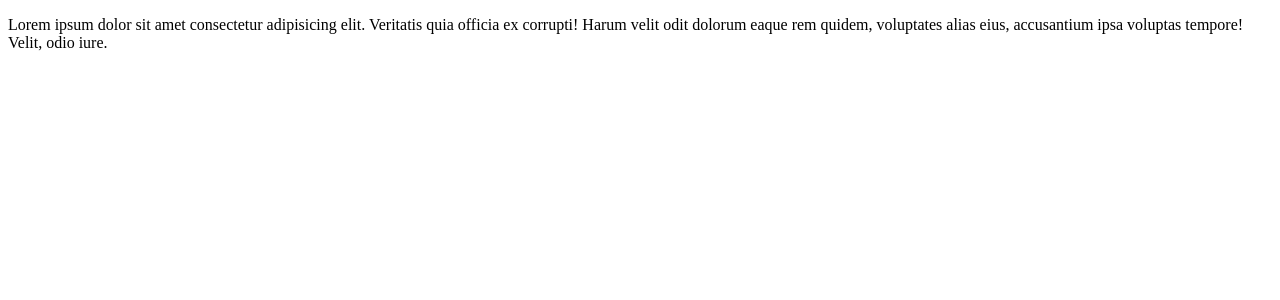
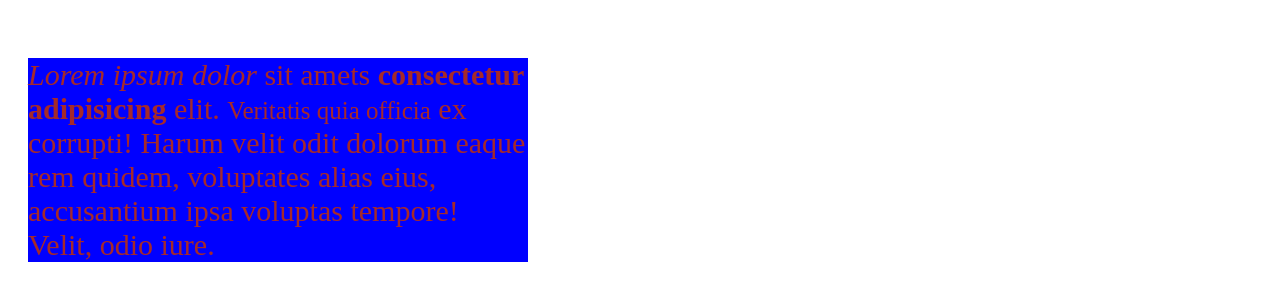
Before and after one commit to ARabuRaihan/first-html-ripo, a plain HTML site: page index.html in a window 1280 px wide. Drawn offline with Linux system fonts and the light colour scheme.

Commit message:
added div

```diff
--- a/index.html
+++ b/index.html
@@ -4,8 +4,21 @@
   <meta charset="UTF-8">
   <meta name="viewport" content="width=device-width, initial-scale=1.0">
   <title>first html ripo</title>
+  <style>
+    .demo{
+      color: brown;
+      background: blue;
+      font-size: 30px;
+    }
+    #blog{
+      margin: 20px: solid color;
+      height: 60px;
+      width: 500px;
+      padding: 20px ;
+    }
+  </style>
 </head>
 <body>
-  <p>Lorem ipsum dolor sit amet consectetur adipisicing elit. Veritatis quia officia ex corrupti! Harum velit odit dolorum eaque rem quidem, voluptates alias eius, accusantium ipsa voluptas tempore! Velit, odio iure.</p>
+  <div id="blog"><p class="demo"><em>Lorem ipsum dolor</em> sit amets <strong> consectetur adipisicing</strong> elit. <small>Veritatis quia officia</small> ex corrupti! Harum velit odit dolorum eaque rem quidem, voluptates alias eius, accusantium ipsa voluptas tempore! Velit, odio iure.</p></div>
 </body>
 </html>
```
